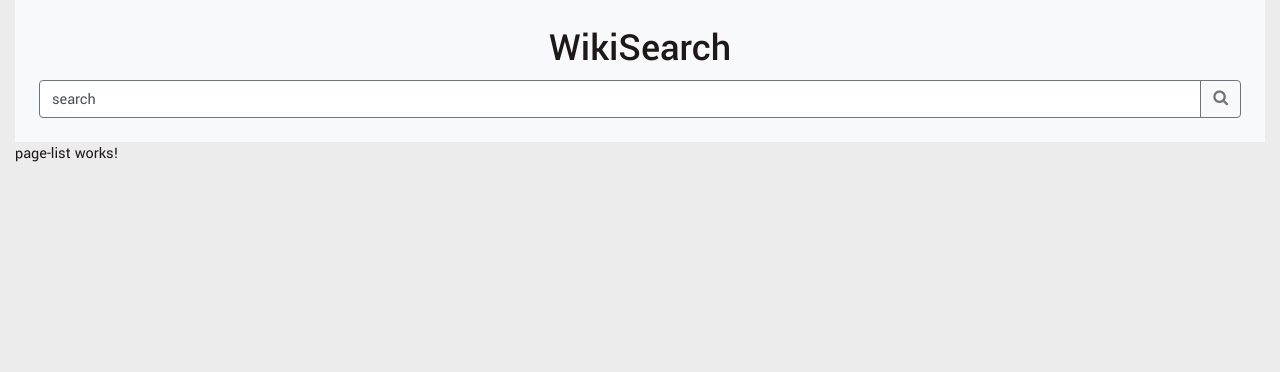
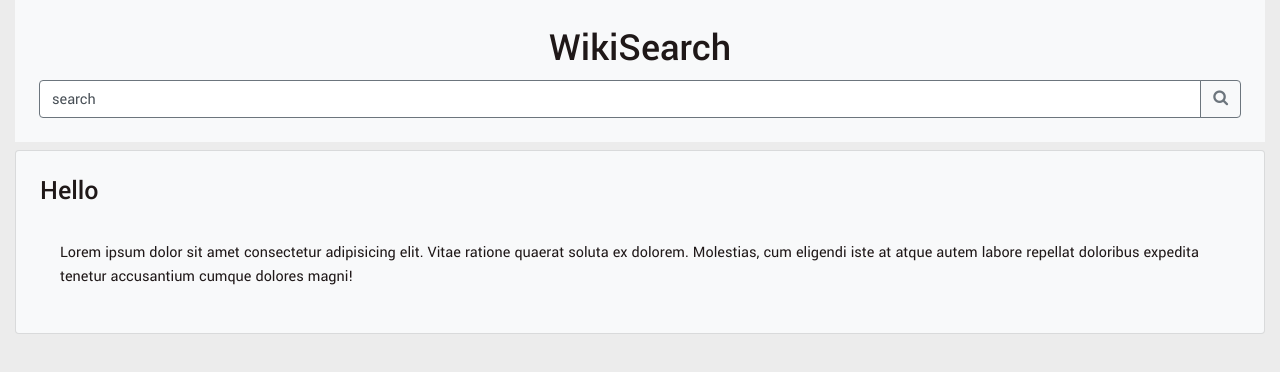
Before and after one commit to CaptainStorm21/angular-wikisearch, an Angular app: page / in a window 1280 px wide. Shown: the top 372 px of the page. Built offline with nearby package versions, Linux system fonts and the light colour scheme.

Commit message:
set up page list component

```diff
--- a/src/app/page-list/page-list.component.html
+++ b/src/app/page-list/page-list.component.html
@@ -1 +1,6 @@
-<p>page-list works!</p>
+<div class="bg-light p-4 card mt-2">
+    <h3 class="card-title">Hello</h3>
+<div class="card-body">
+    Lorem ipsum dolor sit amet consectetur adipisicing elit. Vitae ratione quaerat soluta ex dolorem. Molestias, cum eligendi iste at atque autem labore repellat doloribus expedita tenetur accusantium cumque dolores magni!
+</div>
+</div>
```
